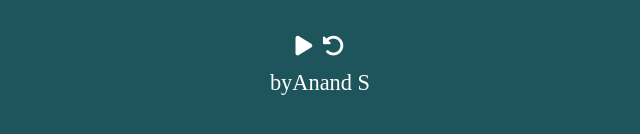
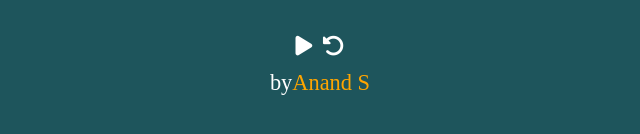
Before and after one commit to GuuStudio/25-5, a React (Vite) app: page / in a window 1280 px wide. Shown: the part 434-568 px from the top of the page, without its empty margins (320-960 px from the left). Built offline with nearby package versions, Linux system fonts and the light colour scheme.

Commit message:
updated author color

```diff
--- a/src/App.css
+++ b/src/App.css
@@ -97,5 +97,5 @@
 
 #contact-section > a {
     text-decoration: none;
-    color: #fff;
+    color: orange;
 }
```
